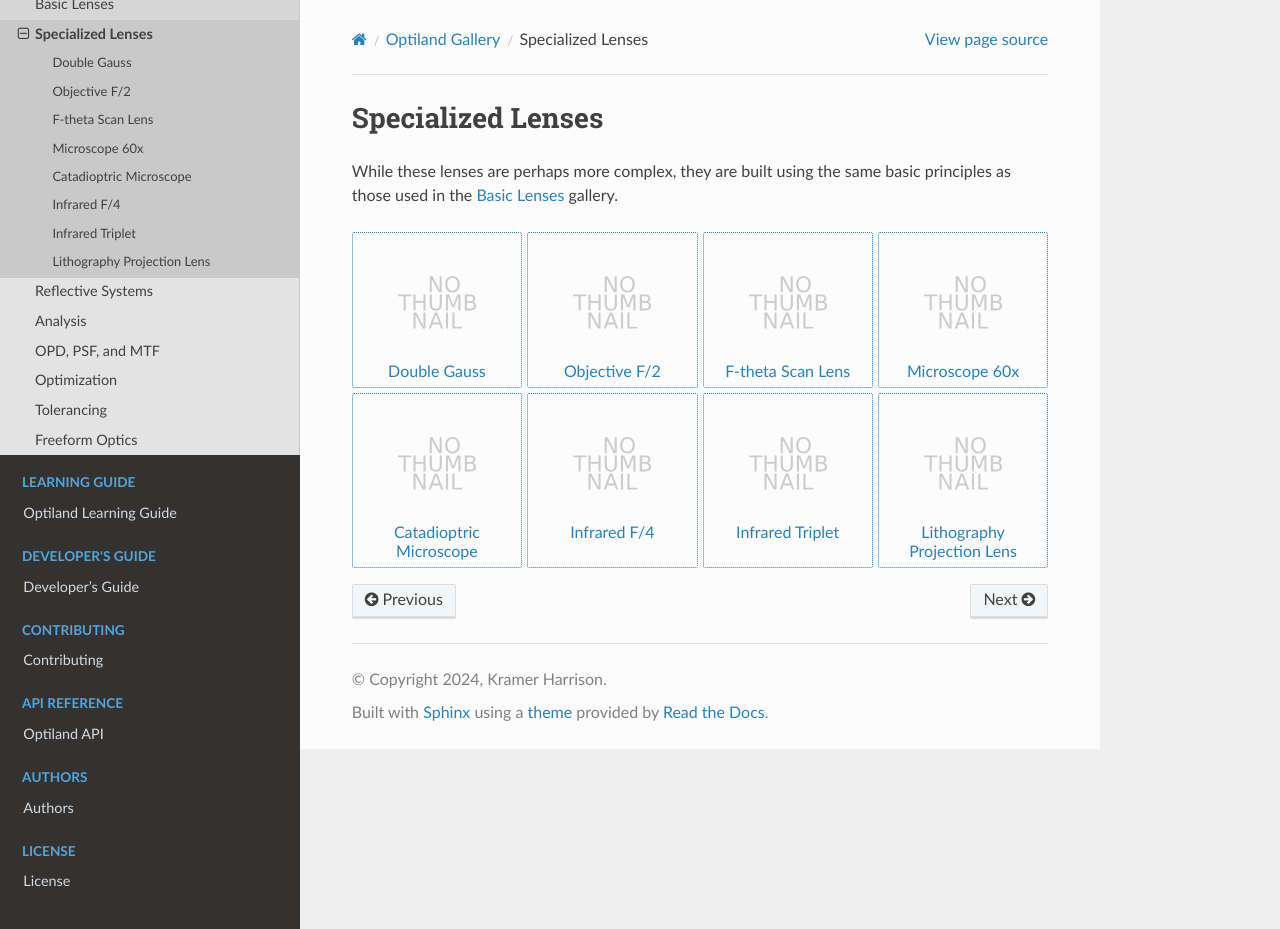
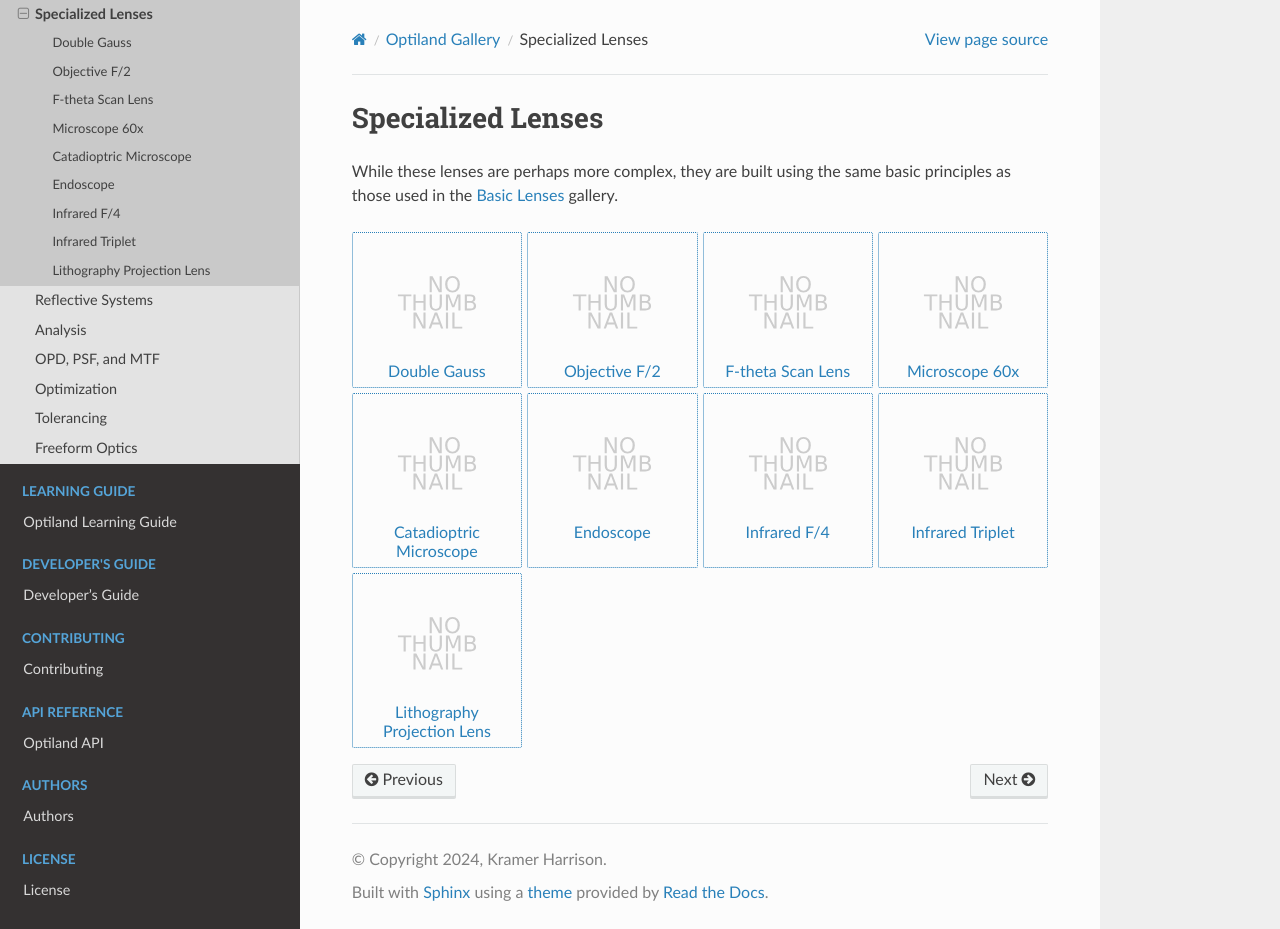
Before and after one commit to HarrisonKramer/optiland, a Sphinx documentation site: the page built from docs/gallery/specialized_lenses.rst, in a window 1280 px wide and 929 px high. Built offline with Sphinx 7.4.7 and the Read the Docs theme 3.1.0, drawn with Linux system fonts in a browser that asks for light colours; pages that are not in the unit, such as notebooks, are missing from menus.

Commit message:
docs: add endoscope to specialized lenses gallery

```diff
--- a/docs/gallery/specialized_lenses.rst
+++ b/docs/gallery/specialized_lenses.rst
@@ -11,6 +11,7 @@ While these lenses are perhaps more complex, they are built using the same basic
     specialized_lenses/f_theta_lens
     specialized_lenses/microscope
     specialized_lenses/catadioptric
+    specialized_lenses/endoscope
     specialized_lenses/infrared
     specialized_lenses/infrared_triplet
     specialized_lenses/lithography
```
